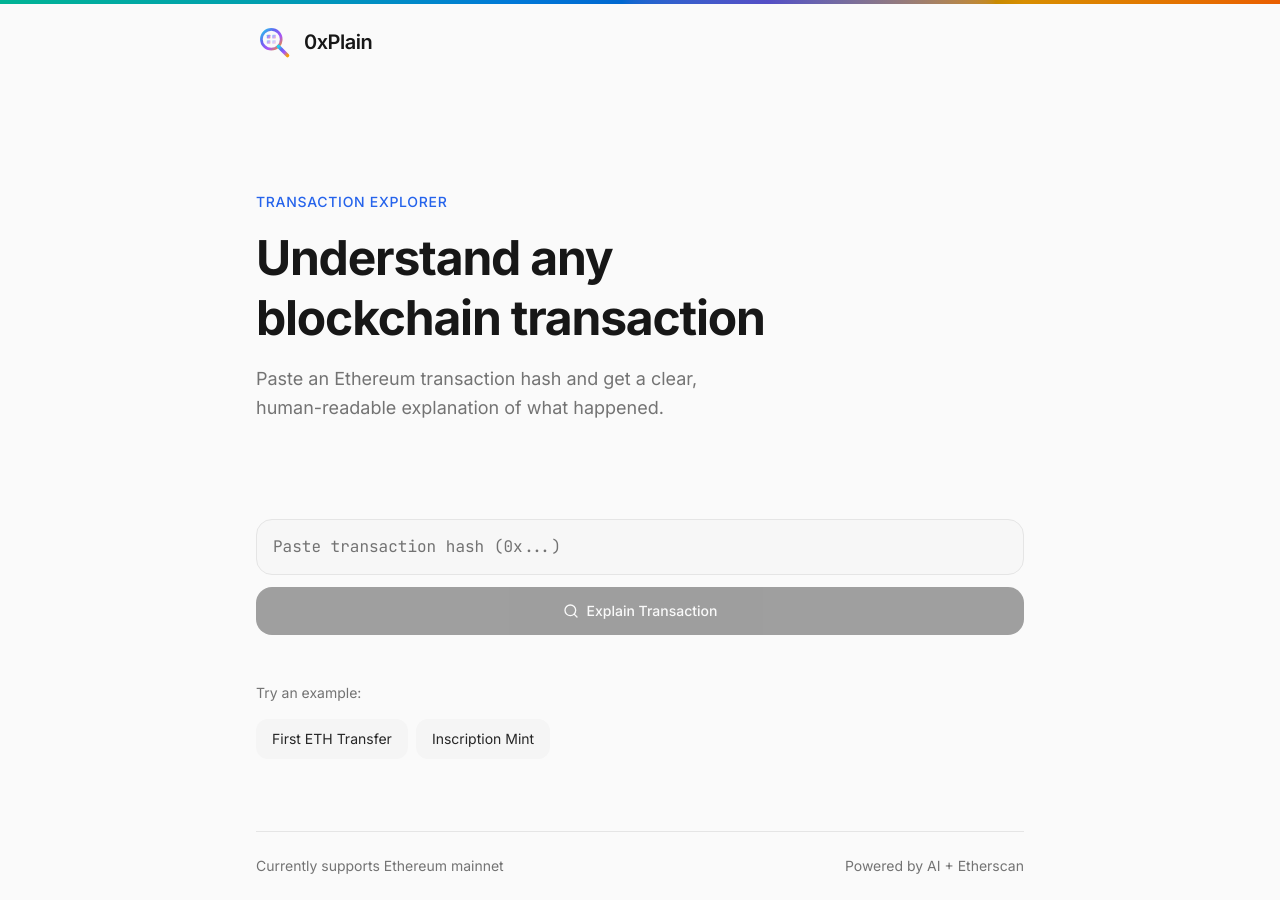
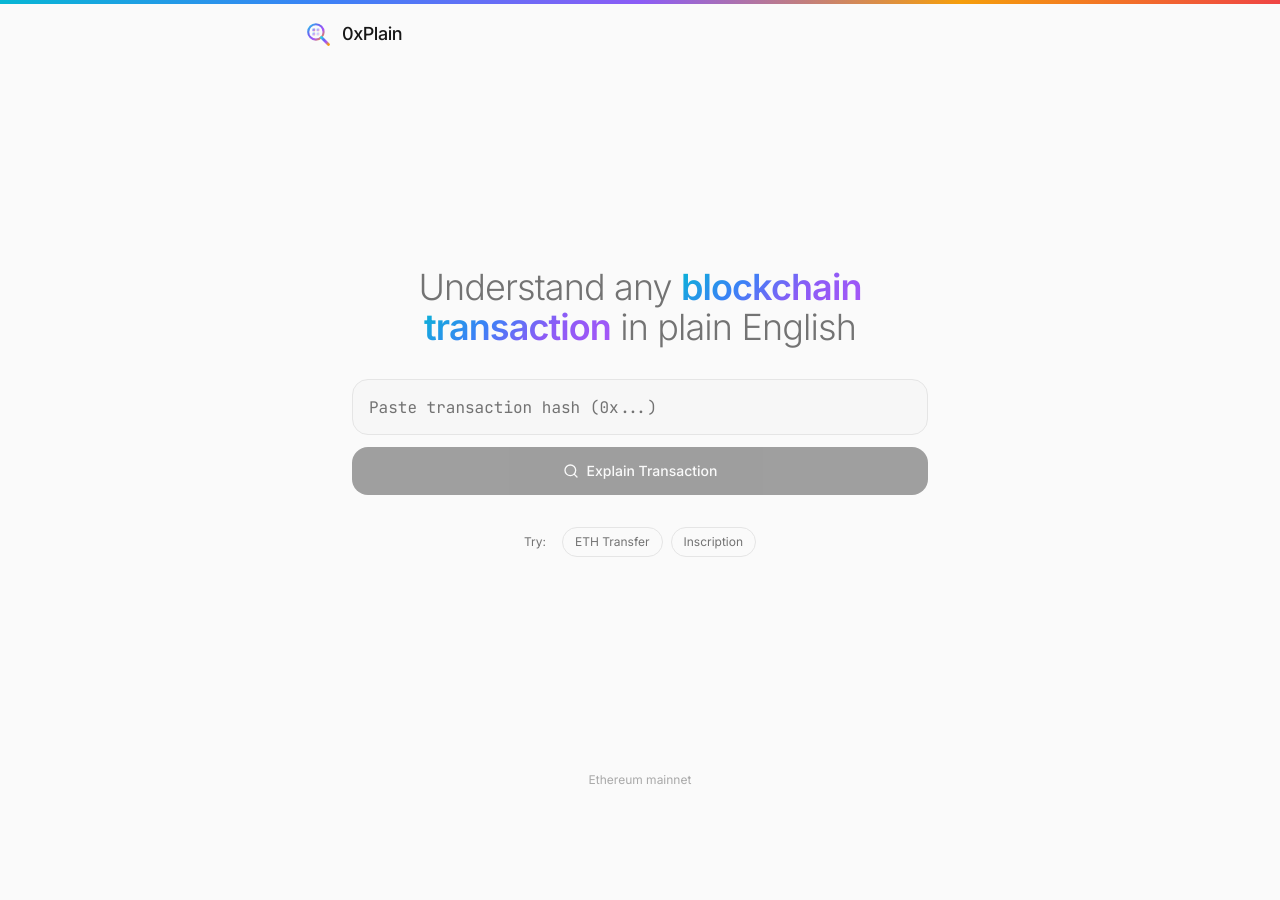
Before and after one commit to leticarolina/0x-plain, a Next.js app: page / in a window 1280 px wide. After the commit the page ends 800 px from the top, so only its background shows below. Built offline with nearby package versions, Linux system fonts and the light colour scheme.

Commit message:
feat: redesign landing page for professional no-scroll layout
Update landing page with no scrolling, centered content, and gradient title.

Co-authored-by: Leticia  <109385942+leticarolina@users.noreply.github.com>

```diff
--- a/app/globals.css
+++ b/app/globals.css
@@ -93,11 +93,23 @@
 /* Colorful gradient bar */
 .gradient-bar {
   background: linear-gradient(90deg,
-    oklch(0.65 0.2 180) 0%,
-    oklch(0.6 0.2 200) 20%,
-    oklch(0.55 0.2 240) 40%,
-    oklch(0.5 0.18 280) 60%,
-    oklch(0.7 0.18 80) 80%,
-    oklch(0.65 0.2 50) 100%
+    #06b6d4 0%,
+    #3b82f6 25%,
+    #8b5cf6 50%,
+    #f59e0b 75%,
+    #ef4444 100%
   );
 }
+
+/* Gradient text for title */
+.gradient-text {
+  background: linear-gradient(135deg,
+    #06b6d4 0%,
+    #3b82f6 35%,
+    #8b5cf6 65%,
+    #a855f7 100%
+  );
+  -webkit-background-clip: text;
+  -webkit-text-fill-color: transparent;
+  background-clip: text;
+}
--- a/app/page.tsx
+++ b/app/page.tsx
@@ -47,101 +47,96 @@ export default function Home() {
     .join('') || ''
 
   return (
-    <main className="min-h-screen flex flex-col bg-background">
+    <main className="h-screen flex flex-col bg-background overflow-hidden">
       {/* Colorful gradient bar at top */}
-      <div className="h-1 gradient-bar" />
+      <div className="h-1 gradient-bar flex-shrink-0" />
 
-      {/* Header */}
-      <header className="px-4 py-5 md:px-6">
-        <div className="max-w-3xl mx-auto flex items-center justify-between">
-          <div className="flex items-center gap-3">
-            <Logo className="w-9 h-9" />
-            <span className="text-xl font-semibold text-foreground tracking-tight">0xPlain</span>
+      {/* Header - minimal */}
+      <header className="px-6 py-4 flex-shrink-0">
+        <div className="max-w-2xl mx-auto flex items-center justify-between">
+          <div className="flex items-center gap-2.5">
+            <Logo className="w-7 h-7" />
+            <span className="text-lg font-medium text-foreground tracking-tight">0xPlain</span>
           </div>
           {hasSearched && (
             <button
               onClick={handleReset}
-              className="flex items-center gap-2 px-3 py-2 text-sm text-muted-foreground hover:text-foreground hover:bg-muted rounded-lg transition-colors"
+              className="flex items-center gap-2 px-3 py-1.5 text-sm text-muted-foreground hover:text-foreground transition-colors"
             >
-              <RotateCcw className="w-4 h-4" />
-              <span className="hidden sm:inline">New Search</span>
+              <RotateCcw className="w-3.5 h-3.5" />
+              <span>New</span>
             </button>
           )}
         </div>
       </header>
 
-      {/* Main Content */}
-      <div className="flex-1 px-4 py-6 md:px-6 md:py-12">
-        <div className="max-w-3xl mx-auto space-y-8">
-          {/* Hero Section */}
-          {!hasSearched && (
-            <div className="space-y-4 py-8 md:py-16">
-              <p className="text-sm font-medium text-primary uppercase tracking-wider">Transaction Explorer</p>
-              <h1 className="text-4xl md:text-5xl font-bold text-foreground leading-tight tracking-tight">
-                Understand any<br />blockchain transaction
-              </h1>
-              <p className="text-muted-foreground text-lg max-w-lg leading-relaxed">
-                Paste an Ethereum transaction hash and get a clear, human-readable explanation of what happened.
-              </p>
-            </div>
-          )}
+      {/* Main Content - centered vertically */}
+      <div className="flex-1 flex items-center justify-center px-6 overflow-y-auto">
+        <div className="w-full max-w-2xl">
+          {/* Landing View */}
+          {!hasSearched ? (
+            <div className="text-center space-y-8">
+              {/* Hero Title */}
+              <div className="space-y-3">
+                <h1 className="text-3xl md:text-4xl tracking-tight">
+                  <span className="font-light text-muted-foreground">Understand any </span>
+                  <span className="font-semibold gradient-text">blockchain</span>
+                  <br />
+                  <span className="font-semibold gradient-text">transaction</span>
+                  <span className="font-light text-muted-foreground"> in plain English</span>
+                </h1>
+              </div>
 
-          {/* Input Section */}
-          <TransactionInput
-            onSubmit={handleSubmit}
-            isLoading={isLoading}
-            initialValue={txHash}
-          />
+              {/* Input */}
+              <div className="max-w-xl mx-auto">
+                <TransactionInput
+                  onSubmit={handleSubmit}
+                  isLoading={isLoading}
+                  initialValue={txHash}
+                />
+              </div>
 
-          {/* Error Display */}
-          {error && (
-            <div className="p-4 bg-destructive/5 border border-destructive/20 rounded-xl">
-              <p className="text-destructive font-medium text-sm">Error</p>
-              <p className="text-destructive/70 text-sm mt-1">{error}</p>
-            </div>
-          )}
-
-          {/* Results Section */}
-          {hasSearched && !error && (
-            <ExplanationCard
-              txHash={txHash}
-              content={responseText}
-              isLoading={isLoading}
-            />
-          )}
-
-          {/* Example transactions */}
-          {!hasSearched && (
-            <div className="space-y-4 pt-4">
-              <p className="text-sm text-muted-foreground">Try an example:</p>
-              <div className="flex flex-wrap gap-2">
+              {/* Example buttons */}
+              <div className="flex flex-wrap justify-center gap-2">
+                <span className="text-xs text-muted-foreground mr-2 self-center">Try:</span>
                 {[
-                  { hash: '0x5c504ed432cb51138bcf09aa5e8a410dd4a1e204ef84bfed1be16dfba1b22060', label: 'First ETH Transfer' },
-                  { hash: '0xfe07e3a0e7c1a0b89ca52bb389053927b69c36a059eae5908383411617c06285', label: 'Inscription Mint' },
+                  { hash: '0x5c504ed432cb51138bcf09aa5e8a410dd4a1e204ef84bfed1be16dfba1b22060', label: 'ETH Transfer' },
+                  { hash: '0xfe07e3a0e7c1a0b89ca52bb389053927b69c36a059eae5908383411617c06285', label: 'Inscription' },
                 ].map((example) => (
                   <button
                     key={example.hash}
                     onClick={() => handleSubmit(example.hash)}
-                    className="px-4 py-2.5 bg-secondary text-secondary-foreground rounded-lg text-sm hover:bg-secondary/70 transition-colors"
+                    className="px-3 py-1.5 text-xs text-muted-foreground hover:text-foreground border border-border rounded-full hover:border-muted-foreground/30 transition-colors"
                   >
                     {example.label}
                   </button>
                 ))}
               </div>
             </div>
+          ) : (
+            /* Results View */
+            <div className="space-y-4">
+              {error ? (
+                <div className="p-4 bg-destructive/5 border border-destructive/20 rounded-xl text-center">
+                  <p className="text-destructive text-sm">{error}</p>
+                </div>
+              ) : (
+                <ExplanationCard
+                  txHash={txHash}
+                  content={responseText}
+                  isLoading={isLoading}
+                />
+              )}
+            </div>
           )}
         </div>
       </div>
 
-      {/* Footer */}
-      <footer className="px-4 py-6 md:px-6">
-        <div className="max-w-3xl mx-auto">
-          <div className="h-px bg-border mb-6" />
-          <div className="flex flex-col sm:flex-row justify-between items-center gap-4 text-sm text-muted-foreground">
-            <p>Currently supports Ethereum mainnet</p>
-            <p>Powered by AI + Etherscan</p>
-          </div>
-        </div>
+      {/* Footer - minimal */}
+      <footer className="px-6 py-3 flex-shrink-0">
+        <p className="text-center text-xs text-muted-foreground/60">
+          Ethereum mainnet
+        </p>
       </footer>
     </main>
   )
```
